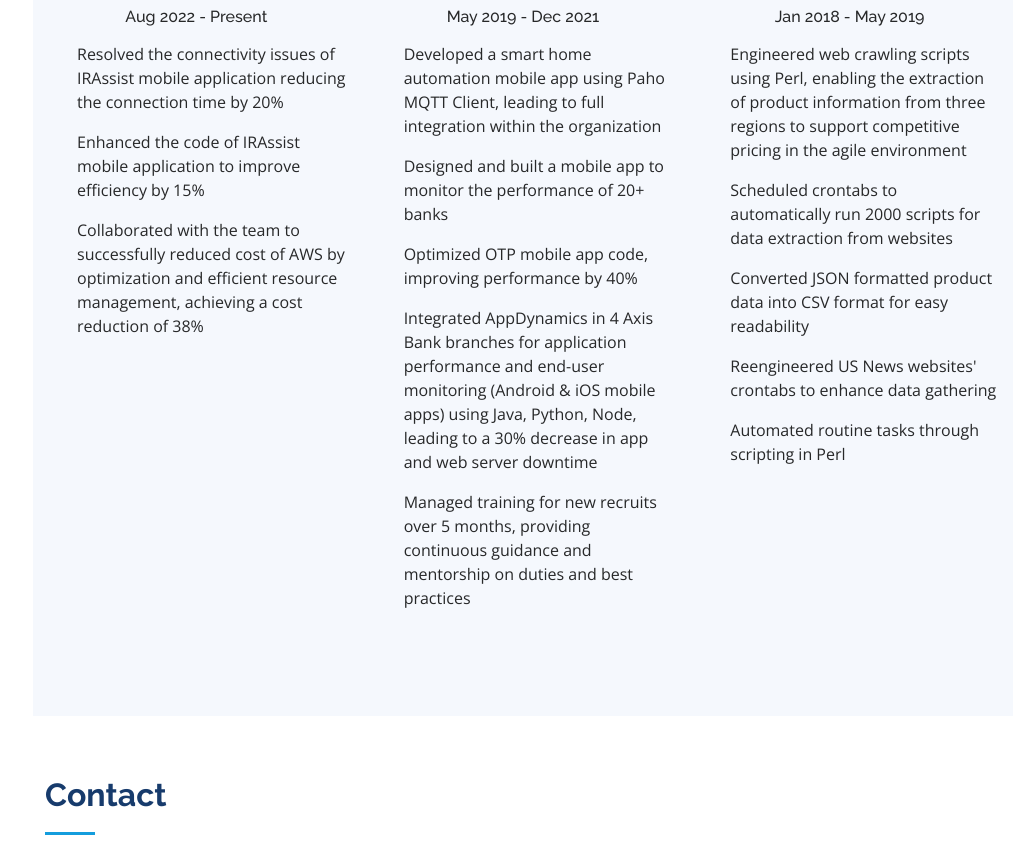
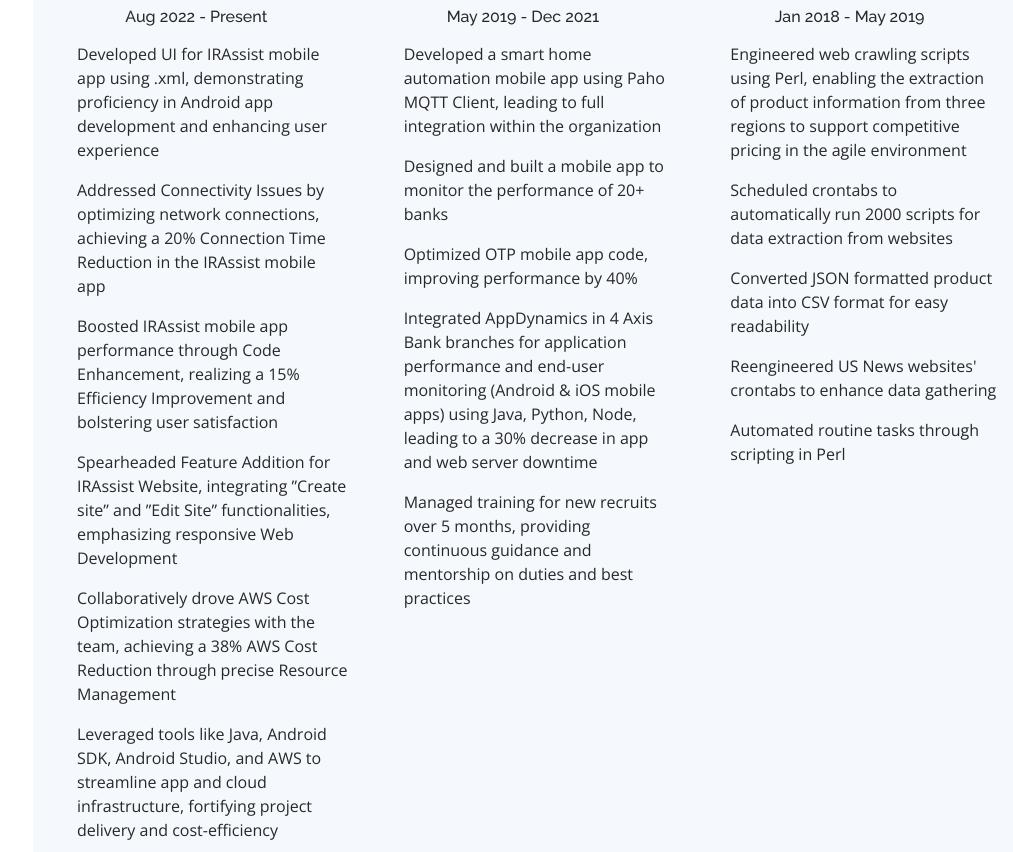
Before and after one commit to simunde/simunde.github.io, a plain HTML site: page index.html in a window 1280 px wide. Shown: the part 1722-2574 px from the top of the page, without its empty margins (267-1280 px from the left). Drawn offline with nearby package versions, Linux system fonts and the light colour scheme.

Commit message:
Update index.html

```diff
--- a/index.html
+++ b/index.html
@@ -303,10 +303,13 @@
                 <h6 class="text-center" style="margin-top: 10px;">Aug 2022 - Present<strong></strong></h6>
 
 
-                <p><ul> Resolved the connectivity issues of IRAssist mobile application reducing the connection time by 20%</ul>
-                  <ul>Enhanced the code of IRAssist mobile application to improve efficiency by 15%</p></ul>
-                  <ul>Collaborated with the team to successfully reduced cost of AWS by optimization and efficient resource
-                    management, achieving a cost reduction of 38%</p></ul>
+                <p><ul>Developed UI for IRAssist mobile app using .xml, demonstrating proficiency in Android app development and enhancing user experience</ul>
+                  <ul>Addressed Connectivity Issues by optimizing network connections, achieving a 20% Connection Time Reduction in the IRAssist mobile app</p></ul>
+                  <ul>Boosted IRAssist mobile app performance through Code Enhancement, realizing a 15% Efficiency Improvement and bolstering user satisfaction
+                  </p></ul>
+                <ul>Spearheaded Feature Addition for IRAssist Website, integrating ”Create site” and ”Edit Site” functionalities, emphasizing responsive Web Development</ul>
+                <ul>Collaboratively drove AWS Cost Optimization strategies with the team, achieving a 38% AWS Cost Reduction through precise Resource Management</ul>
+                <ul>Leveraged tools like Java, Android SDK, Android Studio, and AWS to streamline app and cloud infrastructure, fortifying project delivery and cost-efficiency</ul>
               </a>
               <div class="portfolio-links">
 
```
